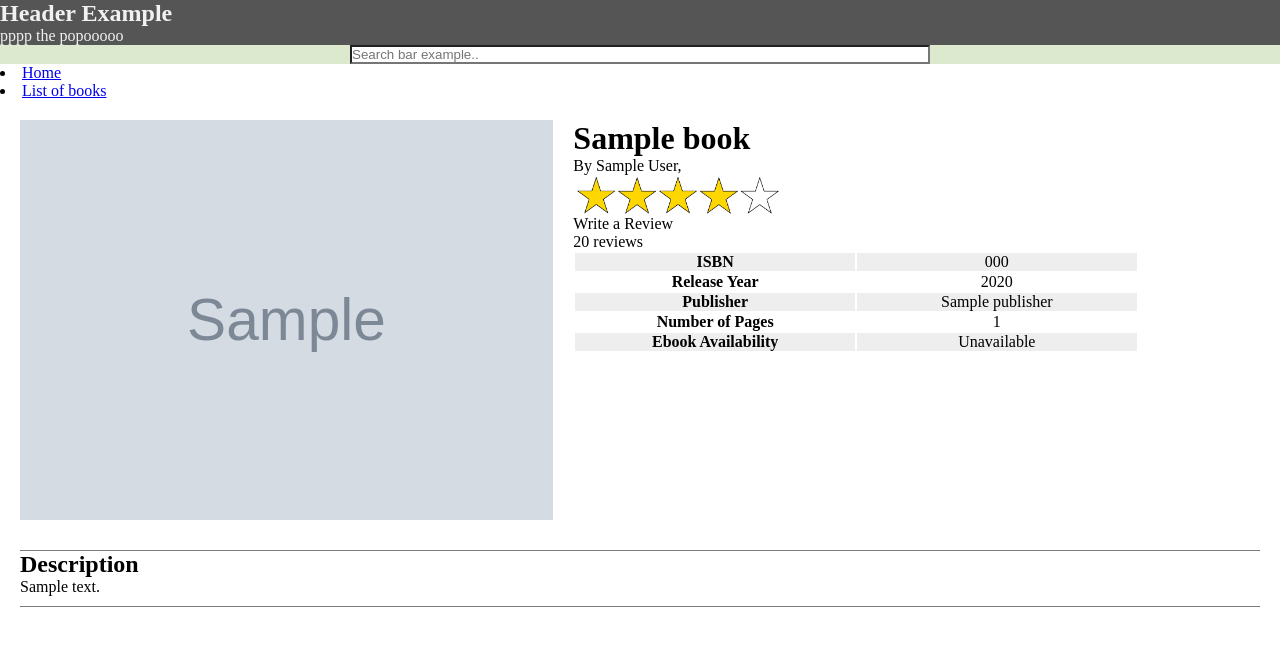
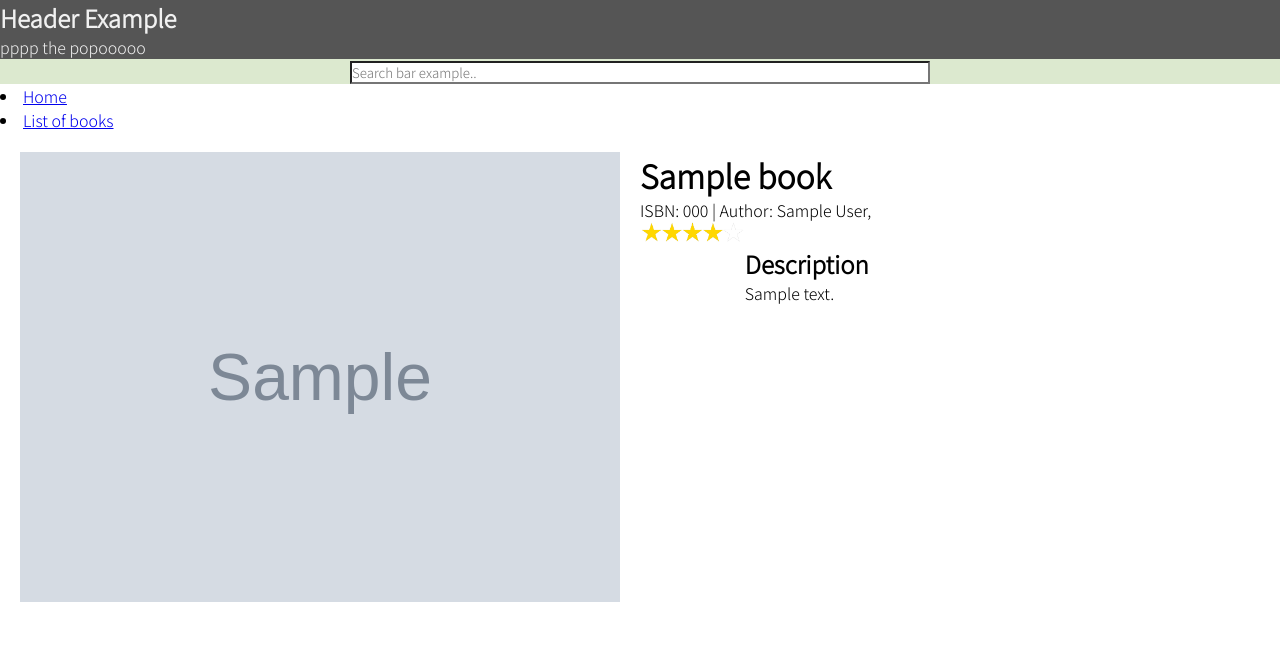
Before and after one commit to SpoicyStick/235-Book-Website, a Flask app: template library/templates/book_info.html in a window 1280 px wide. Shown: the top 651 px of the page. Run offline with Flask 2, Linux system fonts and the light colour scheme; the template is opened without the code that fills it: most values are stand-ins (such as "Sample title", 1, 10 or a date in 2020); grey boxes marked "Sample" are stand-in pictures.

Commit message:
changed layout of book_info.html

```diff
--- a/library/static/css/main.css
+++ b/library/static/css/main.css
@@ -3,8 +3,9 @@
 * {
     margin: 0;
     padding: 0;
-
-}
+    font-family: 'Barlow', sans-serif;
+    font-family: 'Noto Sans JP', sans-serif;
+    }
  .line{
     width: 100%;
     height: 10px;
@@ -38,6 +39,55 @@
 
 /* Styling for book_info.html*/
 
+.book-info {
+    width: auto;
+    height: 500px;
+    align-self: center;
+    display: flex;
+    margin: 20px;
+    overflow: hidden;
+}
+.book-info-left {
+    height: auto;
+    width: 60%;
+    float:left;
+}
+.book-info-left img{
+    height: 90%;
+    margin-left: auto;
+    margin-right: auto;
+    display: block;
+}
+
+.book-info-right {
+    height: auto;
+    width: 100%;
+    float:right;
+    padding: 0px 20px 0px 20px;
+}
+
+
+div.rating {
+    float: left;
+}
+
+div.rating-star {
+    background-color: gold;
+    height: 20px;
+}
+div.rating-star img{
+    height:100%;
+
+}
+
+div.book-description{
+    float: left;
+    height: 80%;
+    overflow: auto;
+    vertical-align: middle
+
+}
+/*
 
 div.book-info-top{
     align-self: center;
@@ -114,7 +164,7 @@ div.book-description {
 
 }
 
-
+*/
 /* Styling for list_of_book.html*/
 
 
--- a/library/templates/book_info.html
+++ b/library/templates/book_info.html
@@ -7,6 +7,49 @@
     <title>Simple Book</title>
 </head>
 <body>
+    <div class="book-info">
+        <div class="book-info-left">
+            <img src={{book.image}}>
+        </div>
+
+        <div class="book-info-right">
+            <div class="basic-book-info">
+
+
+                <h1>{{ book.title }}</h1>
+                    ISBN: {% if book.isbn != none %}
+                                {{book.isbn}}
+                            {% else %}
+                                N/A
+                            {% endif %}
+
+                    | Author:
+                            {% for author in book.authors %}
+                                {% if author != book.authors[-1] %}
+                                    {{ author.full_name }},
+                                {% else %}
+                                    {{ author.full_name }}
+                                {% endif %}
+                            {% endfor %}
+            </div>
+
+            <div class="rating">
+                <div class="rating-star" style="width: calc(20% * {{ book.average_rating }})">
+                    <img src="{{ url_for('static', filename='images/stars.png') }}" alt="{{ book.average_rating }}" title="{{ book.average_rating }}">
+                </div>
+            </div>
+            <div class="book-description">
+                <br>
+                <h2>Description</h2>
+                 <p>{{ book.description }}</p>
+            </div>
+
+
+        </div>
+
+    </div>
+
+<!--
     <div class="book-info-top">
         <div class ='book-image'>
             <img src={{book.image}}>
@@ -113,6 +156,10 @@
         </div>
         <div class="line"></div>
     </div>
+-->
+
+
+
 
 
 </body>
--- a/library/templates/layout.html
+++ b/library/templates/layout.html
@@ -3,7 +3,8 @@
 <head>
     <meta charset="UTF-8">
     <link rel="stylesheet" href="{{ url_for('static', filename='css/main.css') }}"/>
-    <title>Example of title</title>
+
+<link href="https://fonts.googleapis.com/css2?family=Barlow&family=Noto+Sans+JP:wght@300&display=swap" rel="stylesheet">    <title>Example of title</title>
 </head>
 
 
```
Also changed, not shown: library/static/images/stars.png.
